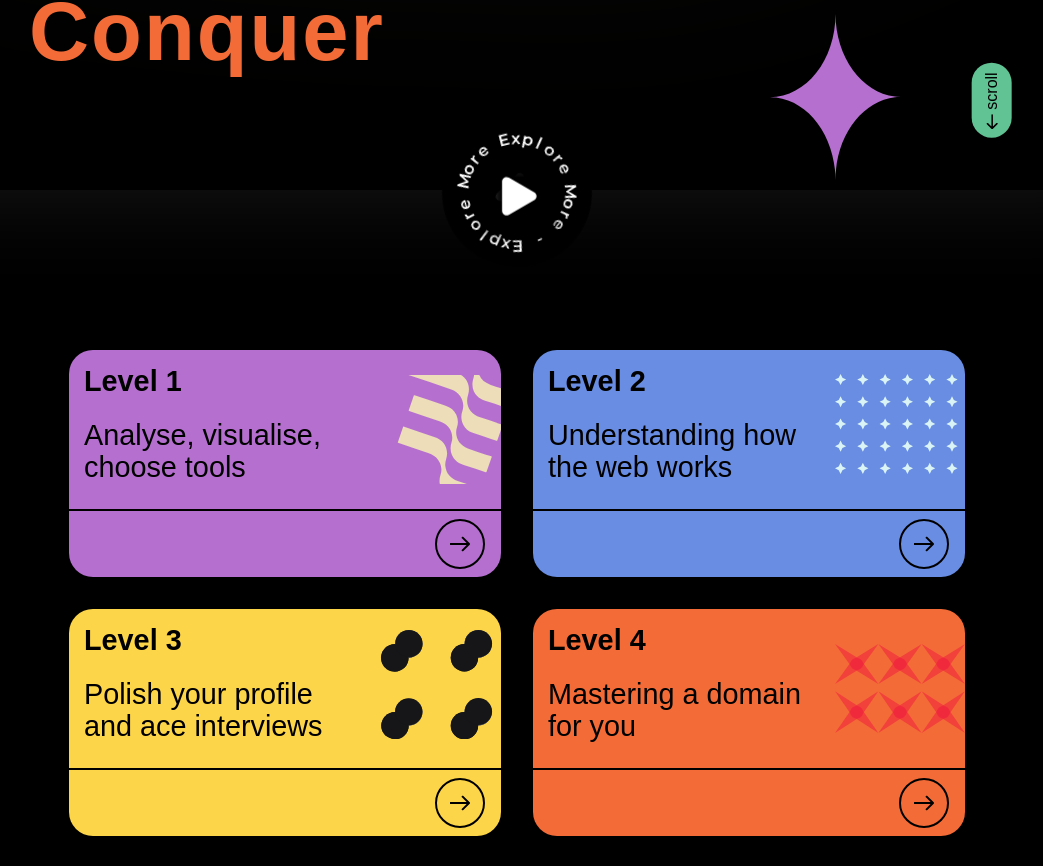
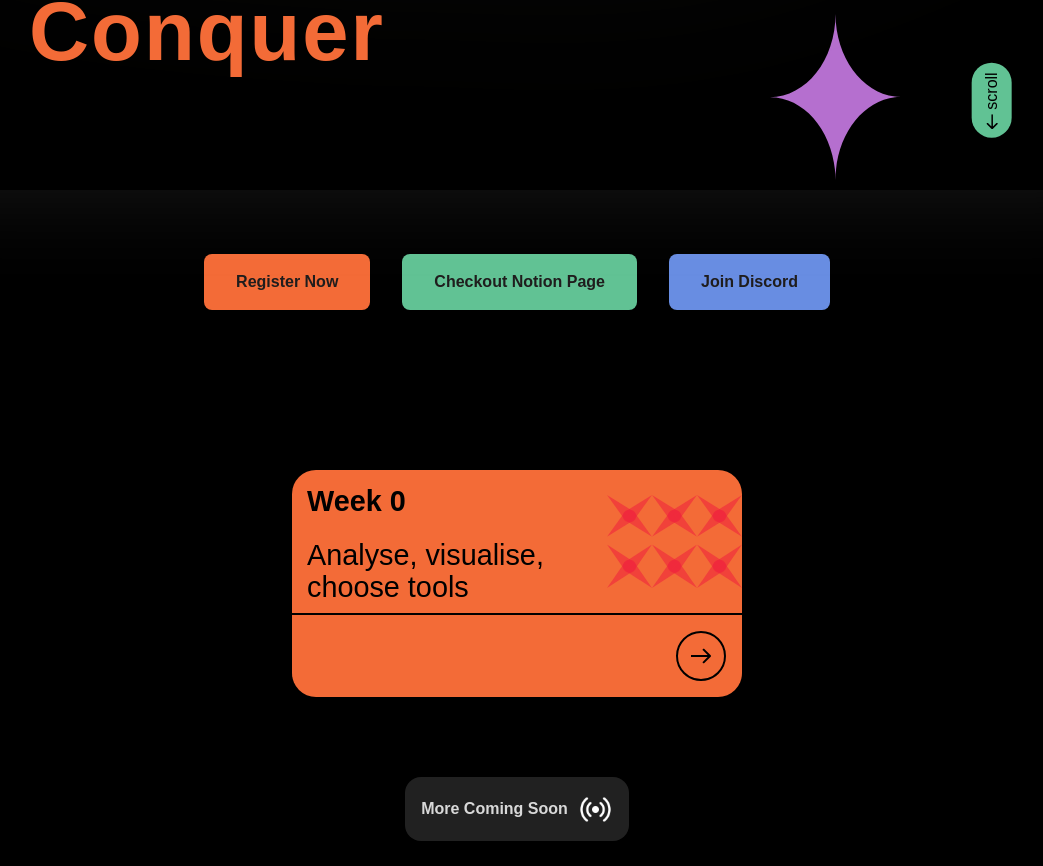
Before and after one commit to gtech-mulearn/foundation, a Next.js app: page / in a window 1280 px wide. Shown: the part 594-1460 px from the top of the page, without its empty margins (123-1166 px from the left). Built offline with nearby package versions, Linux system fonts and the light colour scheme.

Commit message:
some elements hided

```diff
--- a/app/page.tsx
+++ b/app/page.tsx
@@ -9,7 +9,7 @@ export default function Home() {
     <main>
       <Landingpage />
       <LevelInfo />
-      <TaskInfo />
+      {/* <TaskInfo /> */}
       <WallOfFame />
       <BadgeCollection />
       <Footer bgColor="#161618" />
--- a/components/LevelCard/LevelCard.tsx
+++ b/components/LevelCard/LevelCard.tsx
@@ -22,6 +22,7 @@ const LevelCard: React.FC<LevelCardProps> = ({
   url,
 }) => {
   return (
+  <Link href={`/${url}`}>
     <div className={styles.levelCard} style={{ backgroundColor: bgcolor }}>
       <div className={styles.levelTop}>
         <div className={styles.levelLeft}>
@@ -33,13 +34,14 @@ const LevelCard: React.FC<LevelCardProps> = ({
         </div>
       </div>
       <div className={styles.levelBottom}>
-      <Link href={`/${url}`}>
+
           <button>
             <Image src={arrow} alt="arrow" />
           </button>
-        </Link>
+
       </div>
     </div>
+    </Link>
   );
 };
 
--- a/modules/LandingPage/landing.module.css
+++ b/modules/LandingPage/landing.module.css
@@ -216,6 +216,7 @@
     /* background-color: red; */
     display: flex;
     justify-content: center;
+    gap: 2rem;
 }
 .exploreCircle{
     position: relative;
@@ -246,6 +247,18 @@
 }
 .exploreRotate{
     animation: rotate infinite linear 5s;
+}
+
+.regNowBtn{
+    color: rgb(31, 29, 29);
+    background-color: #688DE2;
+    padding: 1rem 2rem;
+    border-radius: 8px;
+    margin-top: 4rem;
+    font-weight: 600;
+}
+.regNowBtn:hover{
+    opacity: .8;
 }
 @keyframes rotate{
     from{
--- a/modules/LandingPage/landing.tsx
+++ b/modules/LandingPage/landing.tsx
@@ -67,10 +67,32 @@ export default function landing() {
         </div>
       </section>
       <div className={styles.exploreMoreContainer}>
-        <div className={styles.exploreCircle}>
+        {/* <div className={styles.exploreCircle}>
           <Image src={explore} alt="explor" className={styles.exploreRotate} />
           <Image src={playbtn} alt="play" className={styles.explorePlay} />
-        </div>
+        </div> */}
+        <a
+          href="https://mulearn.org/r/tfpregistration"
+          className={styles.regNowBtn}
+          style={{ backgroundColor: "#F36B37" }}
+        >
+          Register Now
+        </a>
+
+        <a
+          href="https://mulearn.notion.site/The-Foundation-Program-f8ba5f4b2f174aeb8ff60155d52d7b44"
+          className={styles.regNowBtn}
+          style={{ backgroundColor: "#61C294" }}
+        >
+          Checkout Notion Page
+        </a>
+        <a
+          href="https://discord.mulearn.org"
+          className={styles.regNowBtn}
+          style={{ backgroundColor: " #688DE2" }}
+        >
+          Join Discord
+        </a>
       </div>
     </>
   );
--- a/modules/LevelInfo/Data.ts
+++ b/modules/LevelInfo/Data.ts
@@ -16,36 +16,37 @@ export interface DataItem {
 const data: DataItem[] = [
   {
     id: 1,
-    image: lvlImg1,
-    heading: "Level 1",
+    image: lvlImg4,
+    heading: "Week 0",
     description: "Analyse, visualise, choose tools",
-    bgcolor: "#B56FCF",
+    bgcolor: "#F36B37",
     url:"lvl1"
   },
-  {
-    id: 2,
-    image: lvlImg2,
-    heading: "Level 2",
-    description: "Understanding how the web works",
-    bgcolor: "#688DE2",
-    url:"lvl2"
-  },
-  {
-    id: 3,
-    image: lvlImg3,
-    heading: "Level 3",
-    description: "Polish your profile and ace interviews",
-    bgcolor: "#FDD549",
-    url:"lvl3"
-  },
-  {
-    id: 4,
-    image: lvlImg4,
-    heading: "Level 4",
-    description: "Mastering a domain for you",
-    bgcolor: "#F36B37",
-    url:"lvl2"
-  },
+  // {
+  //   id: 2,
+  //   image: lvlImg2,
+  //   heading: "Level 2",
+  //   description: "Understanding how the web works",
+  //   // description: "Locked",
+  //   bgcolor: "#688DE2",
+  //   url:"lvl2"
+  // },
+  // {
+  //   id: 3,
+  //   image: lvlImg3,
+  //   heading: "Level 3",
+  //   description: "Polish your profile and ace interviews",
+  //   bgcolor: "#FDD549",
+  //   url:"lvl3"
+  // },
+  // {
+  //   id: 4,
+  //   image: lvlImg1,
+  //   heading: "Level 4",
+  //   description: "Mastering a domain for you",
+  //   bgcolor: "#B56FCF ",
+  //   url:"lvl4"
+  // },
 ];
 
 export default data;
--- a/modules/LevelInfo/level.module.css
+++ b/modules/LevelInfo/level.module.css
@@ -24,7 +24,8 @@
   display: flex;
   align-items: center;
   justify-content: center;
-  width: 10rem;
+  /* width: 10rem; */
+  padding: 0 1rem;
   height: 4rem;
   background-color: #212121;
   border-radius: 1rem;
--- a/modules/LevelInfo/levelInfo.tsx
+++ b/modules/LevelInfo/levelInfo.tsx
@@ -16,7 +16,7 @@ const LevelInfo: React.FC = () => {
       </div>
       <div className={styles.startsSoonContainer}>
         <button>
-          Starts Soon
+          More Coming Soon
           <Image src={online} alt="online" />
         </button>
       </div>
@@ -26,9 +26,9 @@ const LevelInfo: React.FC = () => {
         <p>Skill gap hinders employment despite job availability. Address this crucial issue now.</p>
         <Image src={tabletScreen} alt=""/>
       </div>
-      <div className={styles.horizontalTextContainer}>
+      {/* <div className={styles.horizontalTextContainer}>
         <h1>BECOME ZERO TO ONE-SKILL LEVEL</h1>
-      </div>
+      </div> */}
     </section>
   );
 };
```
